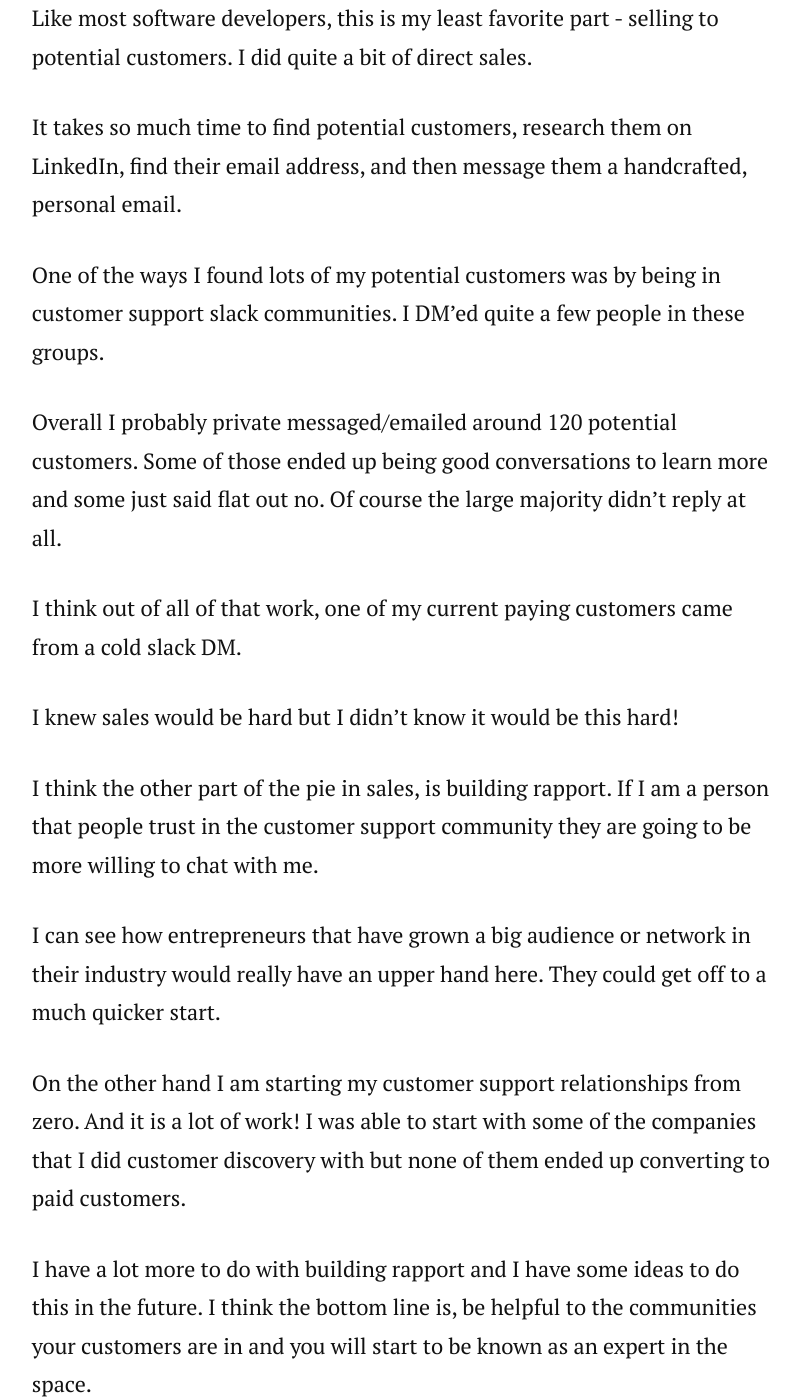
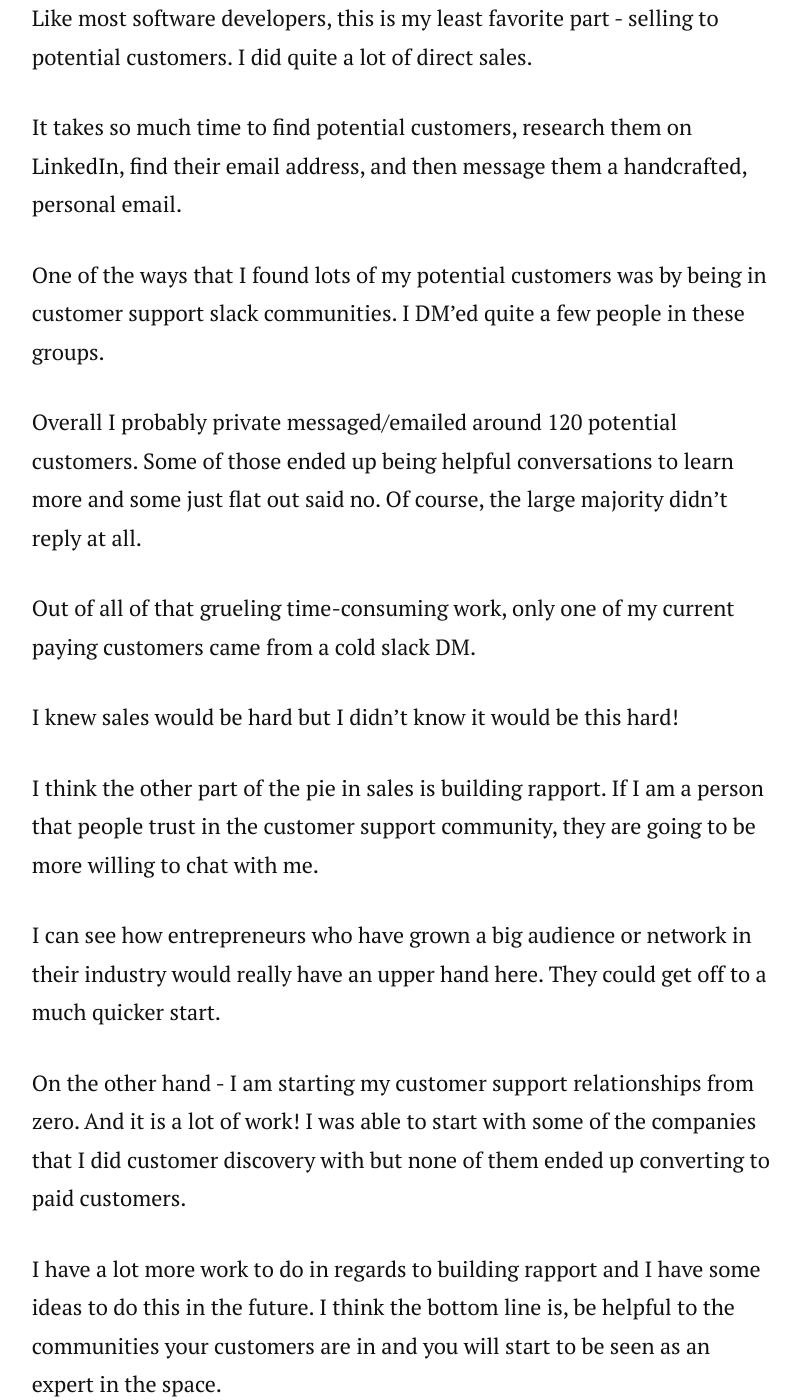
Before and after one commit to normdoow/blog, a Jekyll site: the page built from _posts/2020-14-8-what-it-took-to-reach-100-mrr.markdown, in a window 1280 px wide and 1400 px high, scrolled down 2645 px. Shown: the whole window, without its empty margins (237-1037 px from the left). Built offline with Jekyll 4.4.1, drawn with Linux system fonts in a browser that asks for light colours; nearby versions of some CDN libraries; comment, search, counter and statistics services are not loaded; some of the changed text lies outside the part shown; grey boxes are pictures that could not be loaded.

Commit message:
added melissa's edits

```diff
--- a/_posts/2020-14-8-what-it-took-to-reach-100-mrr.markdown
+++ b/_posts/2020-14-8-what-it-took-to-reach-100-mrr.markdown
@@ -35,25 +35,25 @@ Remember, not every founder has the same experience and yours will most likely b
 <center><img src="https://media.giphy.com/media/6o0jq0G2tfv7W/giphy.gif" width="40%" /></center>
 
 
-Like most software developers, this is my least favorite part - selling to potential customers. I did quite a bit of direct sales.
+Like most software developers, this is my least favorite part - selling to potential customers. I did quite a lot of direct sales.
 
 It takes so much time to find potential customers, research them on LinkedIn, find their email address, and then message them a handcrafted, personal email.
 
-One of the ways I found lots of my potential customers was by being in customer support slack communities. I DM'ed quite a few people in these groups.
+One of the ways that I found lots of my potential customers was by being in customer support slack communities. I DM'ed quite a few people in these groups.
 
-Overall I probably private messaged/emailed around 120 potential customers. Some of those ended up being good conversations to learn more and some just said flat out no. Of course the large majority didn't reply at all.
+Overall I probably private messaged/emailed around 120 potential customers. Some of those ended up being helpful conversations to learn more and some just flat out said no. Of course, the large majority didn't reply at all.
 
-I think out of all of that work, one of my current paying customers came from a cold slack DM.
+Out of all of that grueling time-consuming work, only one of my current paying customers came from a cold slack DM.
 
 I knew sales would be hard but I didn't know it would be this hard!
 
-I think the other part of the pie in sales, is building rapport. If I am a person that people trust in the customer support community they are going to be more willing to chat with me.
+I think the other part of the pie in sales is building rapport. If I am a person that people trust in the customer support community, they are going to be more willing to chat with me.
 
-I can see how entrepreneurs that have grown a big audience or network in their industry would really have an upper hand here. They could get off to a much quicker start.
+I can see how entrepreneurs who have grown a big audience or network in their industry would really have an upper hand here. They could get off to a much quicker start.
 
-On the other hand I am starting my customer support relationships from zero. And it is a lot of work! I was able to start with some of the companies that I did customer discovery with but none of them ended up converting to paid customers.
+On the other hand - I am starting my customer support relationships from zero. And it is a lot of work! I was able to start with some of the companies that I did customer discovery with but none of them ended up converting to paid customers.
 
-I have a lot more to do with building rapport and I have some ideas to do this in the future. I think the bottom line is, be helpful to the communities your customers are in and you will start to be known as an expert in the space.
+I have a lot more work to do in regards to building rapport and I have some ideas to do this in the future. I think the bottom line is, be helpful to the communities your customers are in and you will start to be seen as an expert in the space.
 
 ### Intercom App Store
 
@@ -65,9 +65,9 @@ The [Intercom app store](https://www.intercom.com/app-store) was what I had hope
 
 So far this hasn't really been the case. I have probably been getting about two sign ups a week from Intercom. And that is even with Supportman getting into the Intercom [New and Noteworthy](https://www.intercom.com/app-store/?category=new-and-noteworthy) category. This is a category that shows Supportman on the front page of the app store!
 
-There could be other problems causing this. It could mean that the problem I am solving or how I am showing it in my listing isn't resonating with Intercom companies. Another problem is it is really hard to tell how many people are coming through my listing since Intercom doesn't have any analytics.
+There could be other problems causing this. It could mean that the problem I am solving or how I am showing it in my listing isn't resonating with Intercom companies. Another problem is that it's really hard to tell how many people are coming across my listing since Intercom doesn't have any analytics.
 
-So that being said, there is still a lot of work for me to figure the Intercom app store out and optimize it to help me find customers.
+So that being said, there is still a lot of work for me to do to figure the Intercom app store out and optimize it to help me find customers.
 
 ### Twitter
 
@@ -102,7 +102,7 @@ That being said, I had to build more features and update my existing MVP more th
 
 You can probably already tell the conclusion and theme that I am pushing in this post. Building a SaaS business takes a lot of time and it is really hard to get to even something as little as $100 MRR! It was a lot harder than I expected.
 
-But at the same time I am excited that I have made it this far and feel like there is hope for Supportman in the future.
+But at the same time, I am excited that I have made it this far and feel like there is hope for Supportman in the future.
 
 Just getting one paying customer is a pretty big deal because it means you have created something valuable for someone else.
 
```
Also changed, not shown: other parts of _posts/2020-14-8-what-it-took-to-reach-100-mrr.markdown (+11 -11 lines).
